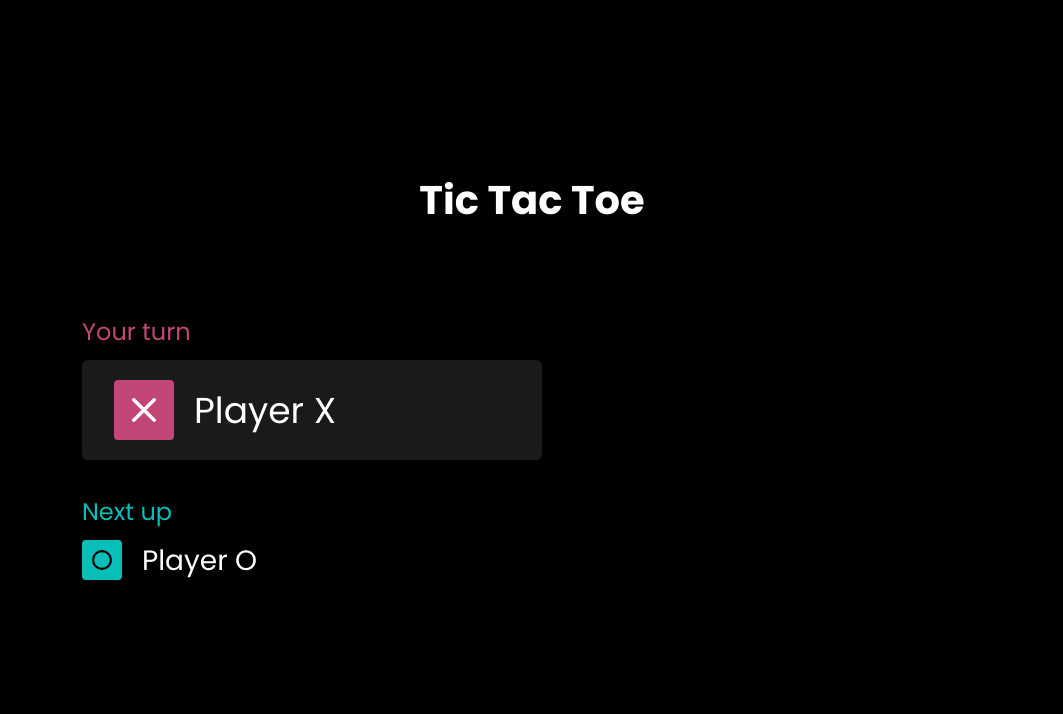
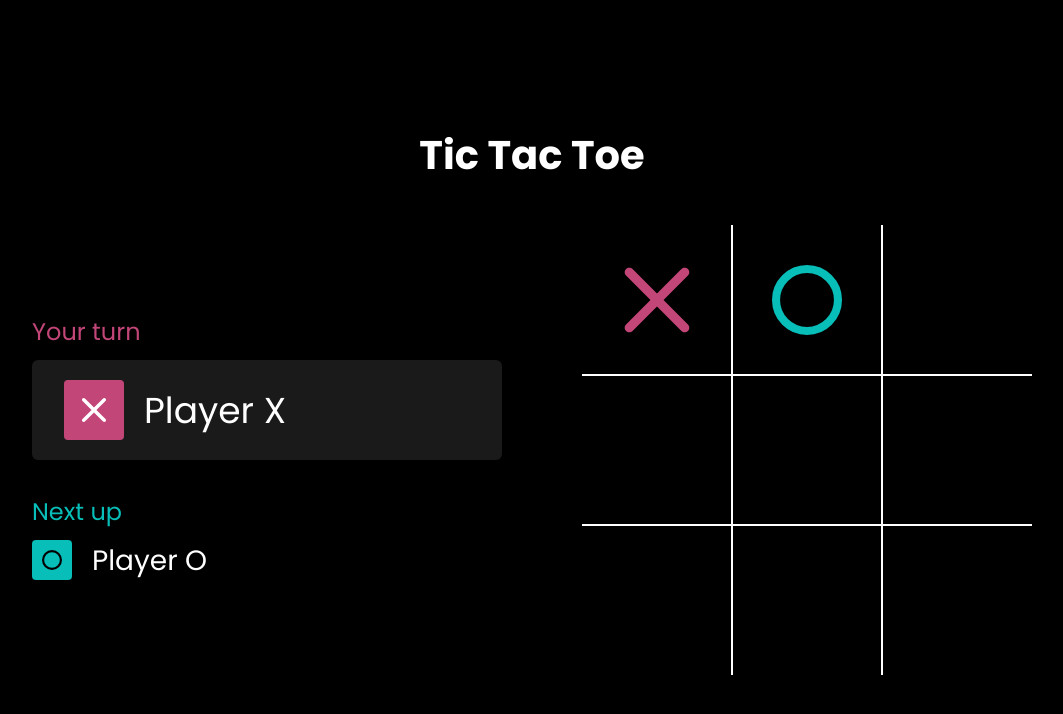
Before and after one commit to gretawix/tict-tac-toe, a website: page index.html in a window 1280 px wide. Shown: the whole page, without its empty margins (108-1171 px from the left). Drawn offline with Linux system fonts and the light colour scheme.

Commit message:
setup game ui

```diff
--- a/index.html
+++ b/index.html
@@ -32,7 +32,23 @@
                     </div>
                 </div>
                 <div class="game-area">
-                    <div class="game-grid"></div>
+                    <div class="game-grid">
+                        <div class="row row-1">
+                            <div class="col col-1 filled icon-x"></div>
+                            <div class="col col-2 filled icon-o"></div>
+                            <div class="col col-3"></div>
+                        </div>
+                        <div class="row row-2">
+                            <div class="col col-1"></div>
+                            <div class="col col-2"></div>
+                            <div class="col col-3"></div>
+                        </div>
+                        <div class="row row-3">
+                            <div class="col col-1"></div>
+                            <div class="col col-2"></div>
+                            <div class="col col-3"></div>
+                        </div>
+                    </div>
                 </div>
             </div>
         </section>
--- a/styles/global.scss
+++ b/styles/global.scss
@@ -4,6 +4,8 @@
     --black: #000;
     --pink: #c34678;
     --electric: #07beb8;
+
+    --grid-size: 450px;
 }
 
 *,
@@ -40,10 +42,10 @@ img {
 
 .game-content {
     max-width: 100%;
-    width: 900px;
+    width: 1000px;
     display: grid;
     gap: 80px;
-    grid-template-columns: 1fr 360px;
+    grid-template-columns: 1fr var(--grid-size);
 }
 
 @import "./parts/typography";
--- a/styles/parts/_game.scss
+++ b/styles/parts/_game.scss
@@ -2,7 +2,56 @@
     display: flex;
     align-items: center;
     .game-grid {
-        height: 360px;
-        width: 360px;
+        height: var(--grid-size);
+        width: var(--grid-size);
+        display: grid;
+        gap: 0;
+        grid-template-rows: repeat(3, 1fr);
+        .row {
+            display: grid;
+            gap: 0;
+            grid-template-columns: repeat(3, 1fr);
+            .col {
+                border: 1px solid var(--white);
+                cursor: pointer;
+                background-color: transparent;
+                transition: all 0.5s ease;
+                &:hover {
+                    background-color: var(--white10);
+                }
+                &:first-child {
+                    border-left: none;
+                }
+                &:last-child {
+                    border-right: none;
+                }
+
+                &.filled {
+                    cursor: auto;
+                    background-repeat: no-repeat;
+                    background-position: center;
+                    background-size: 70px;
+                    &:hover {
+                        background-color: transparent;
+                    }
+                    &.icon-x {
+                        background-image: url("../../assets/img/x-pink.svg");
+                    }
+                    &.icon-o {
+                        background-image: url("../../assets/img/o-electric.svg");
+                    }
+                }
+            }
+            &:first-child {
+                .col {
+                    border-top: none;
+                }
+            }
+            &:last-child {
+                .col {
+                    border-bottom: none;
+                }
+            }
+        }
     }
 }
--- a/styles/parts/_players.scss
+++ b/styles/parts/_players.scss
@@ -20,6 +20,7 @@
         align-items: center;
         width: 100%;
         border-radius: 6px;
+        transition: all 0.5s ease;
         .player-icon {
             height: 40px;
             width: 40px;
```
Also changed, not shown: styles/global.css, 1 other file.
